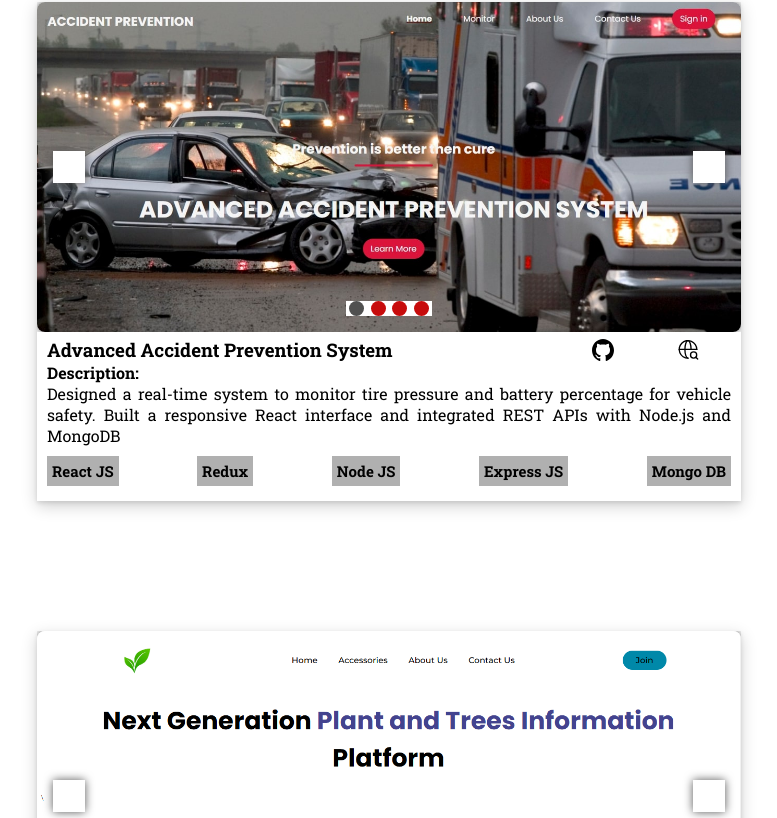
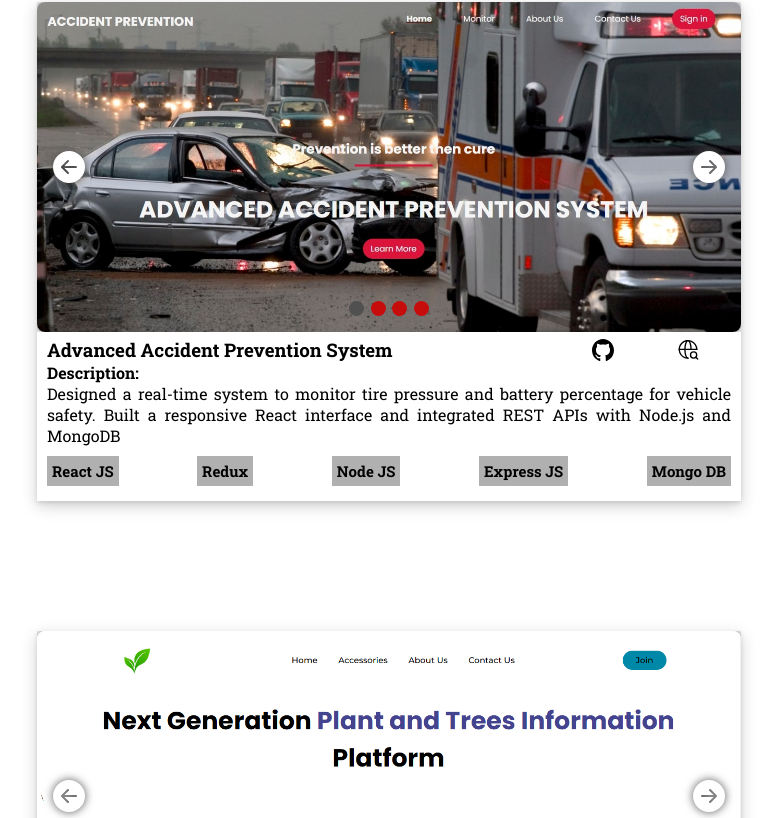
Before and after one commit to danielandrose/daniel-portfolio, a React (Vite) app: page /projects in a window 1280 px wide. Shown: the part 2062-2880 px from the top of the page, without its empty margins (251-1028 px from the left). Built offline with nearby package versions, Linux system fonts and the light colour scheme; a web font is replaced by a local one.

Commit message:
changes made

```diff
--- a/src/App.jsx
+++ b/src/App.jsx
@@ -13,11 +13,6 @@ function App() {
                 <Home/>
                 <Skills/>
                 <Projects/>
-                {/*<Routes>
-                    <Route path='/' element={<Home />} />
-                    <Route path='/skills' element={<Skills />} />
-                    <Route path='/projects' element={<Projects />} />
-                </Routes>*/}
             </BrowserRouter>
         </div>
     )
--- a/src/cssFiles/ImageSlider.css
+++ b/src/cssFiles/ImageSlider.css
@@ -4,7 +4,7 @@
     justify-content: center;
     align-items: center;
     width:100%;
-    height:100%
+    height:100%;
 }
 .current-image{
     border-radius: 0.5rem;
@@ -17,7 +17,8 @@
     width:2rem;
     height:2rem;
     color:white;
-    filter:drop-shadow(0px 0px 5px #555)
+    filter:drop-shadow(0px 0px 5px #555);
+    background-color: transparent
 }
 .arrow-left{
     left:1rem
@@ -29,6 +30,7 @@
     display:flex;
     position:absolute;
     bottom:1rem;
+    background-color: transparent
 }
 .current-indicator{
     background-color: #505050;
```
